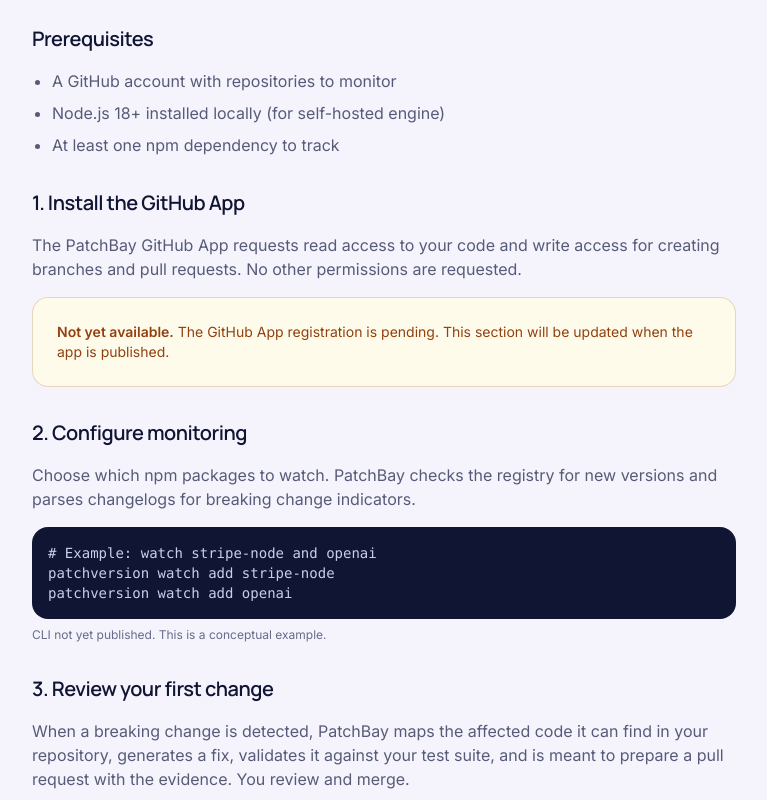
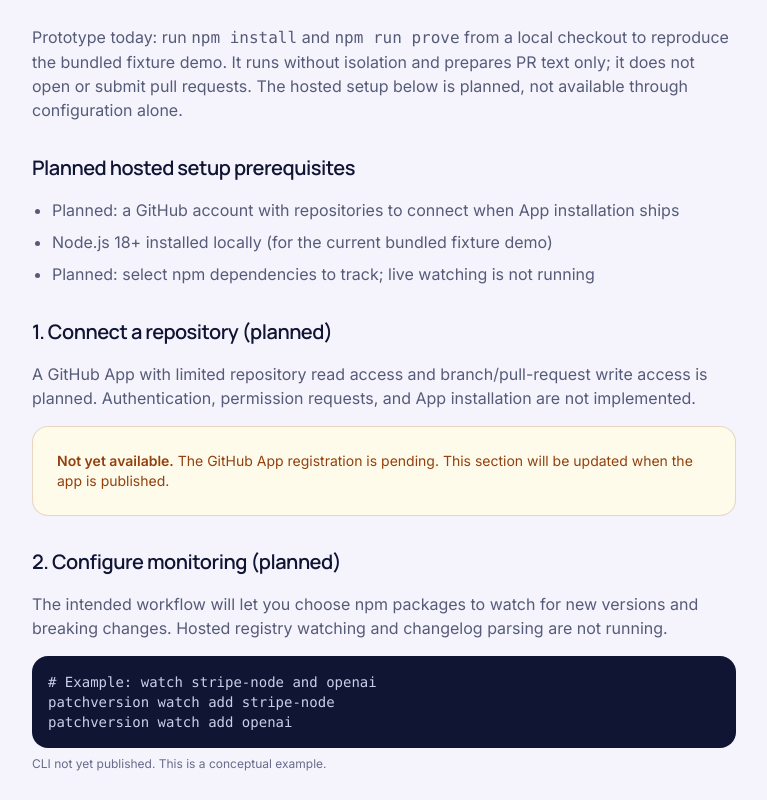
Before and after one commit to Nitish-1303/Patchversion, a Next.js app in the folder packages/site/: page /docs/getting-started in a window 1280 px wide. Shown: the part 220-1020 px from the top of the page, without its empty margins (256-1023 px from the left). Built offline with nearby package versions, Linux system fonts and the light colour scheme.

Commit message:
docs: clarify prototype limits in page.tsx

```diff
--- a/packages/site/src/app/docs/getting-started/page.tsx
+++ b/packages/site/src/app/docs/getting-started/page.tsx
@@ -3,22 +3,28 @@ export default function GettingStartedPage() {
     <div className="max-w-3xl mx-auto px-4 sm:px-6 lg:px-8 py-20">
       <p className="text-sm text-text-tertiary mb-2"><a href="/docs" className="text-accent hover:underline">Docs</a> / Getting Started</p>
       <h1 className="text-3xl font-bold mb-8">Getting Started</h1>
+      <p className="text-text-secondary mb-8">
+        Prototype today: run <code>npm install</code> and <code>npm run prove</code> from a local
+        checkout to reproduce the bundled fixture demo. It runs without isolation and prepares
+        PR text only; it does not open or submit pull requests. The hosted setup below is planned,
+        not available through configuration alone.
+      </p>
 
       <div className="space-y-8">
         <section>
-          <h2 className="text-xl font-semibold mb-4">Prerequisites</h2>
+          <h2 className="text-xl font-semibold mb-4">Planned hosted setup prerequisites</h2>
           <ul className="space-y-2 text-text-secondary list-disc pl-5">
-            <li>A GitHub account with repositories to monitor</li>
-            <li>Node.js 18+ installed locally (for self-hosted engine)</li>
-            <li>At least one npm dependency to track</li>
+            <li>Planned: a GitHub account with repositories to connect when App installation ships</li>
+            <li>Node.js 18+ installed locally (for the current bundled fixture demo)</li>
+            <li>Planned: select npm dependencies to track; live watching is not running</li>
           </ul>
         </section>
 
         <section>
-          <h2 className="text-xl font-semibold mb-4">1. Install the GitHub App</h2>
+          <h2 className="text-xl font-semibold mb-4">1. Connect a repository (planned)</h2>
           <p className="text-text-secondary mb-4">
-            The PatchBay GitHub App requests read access to your code and write access
-            for creating branches and pull requests. No other permissions are requested.
+            A GitHub App with limited repository read access and branch/pull-request write access
+            is planned. Authentication, permission requests, and App installation are not implemented.
           </p>
           <div className="card bg-warning-bg border-warning/20">
             <p className="text-sm text-warning">
@@ -29,10 +35,10 @@ export default function GettingStartedPage() {
         </section>
 
         <section>
-          <h2 className="text-xl font-semibold mb-4">2. Configure monitoring</h2>
+          <h2 className="text-xl font-semibold mb-4">2. Configure monitoring (planned)</h2>
           <p className="text-text-secondary mb-4">
-            Choose which npm packages to watch. PatchBay checks the registry for new
-            versions and parses changelogs for breaking change indicators.
+            The intended workflow will let you choose npm packages to watch for new versions
+            and breaking changes. Hosted registry watching and changelog parsing are not running.
           </p>
           <div className="code-block">
             <pre>{`# Example: watch stripe-node and openai
@@ -43,11 +49,11 @@ patchversion watch add openai`}</pre>
         </section>
 
         <section>
-          <h2 className="text-xl font-semibold mb-4">3. Review your first change</h2>
+          <h2 className="text-xl font-semibold mb-4">3. Review your first change (planned)</h2>
           <p className="text-text-secondary">
-            When a breaking change is detected, PatchBay maps the affected code it can find in your
-            repository, generates a fix, validates it against your test suite, and is meant to
-            prepare a pull request with the evidence. You review and merge.
+            The intended workflow maps affected code, proposes a fix, reruns tests, and delivers
+            evidence in a pull request for human review. Today the end-to-end loop is limited
+            to bundled fixtures and prepares local PR text; GitHub PR delivery is not implemented.
           </p>
           <p className="text-xs text-text-tertiary mt-2">Designed workflow. This is not live yet; the current demo uses a local fixture.</p>
         </section>
```
